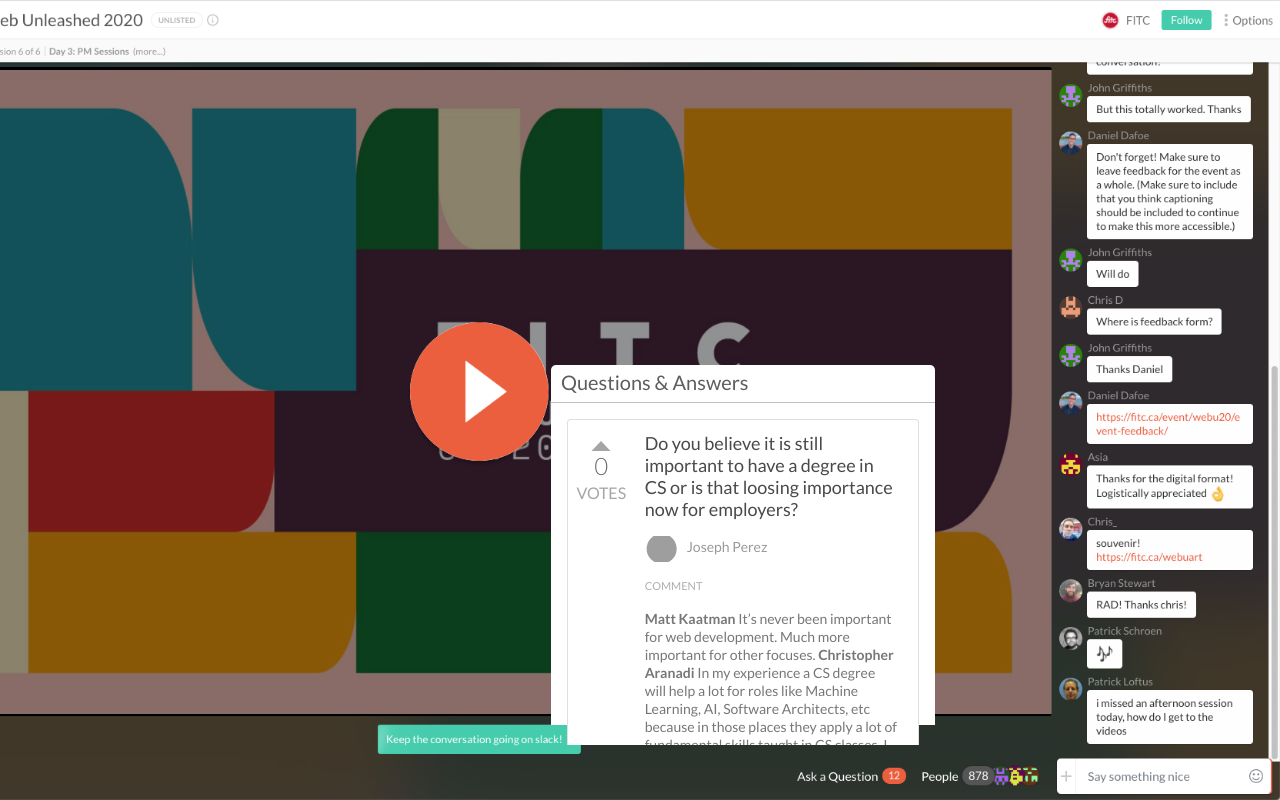
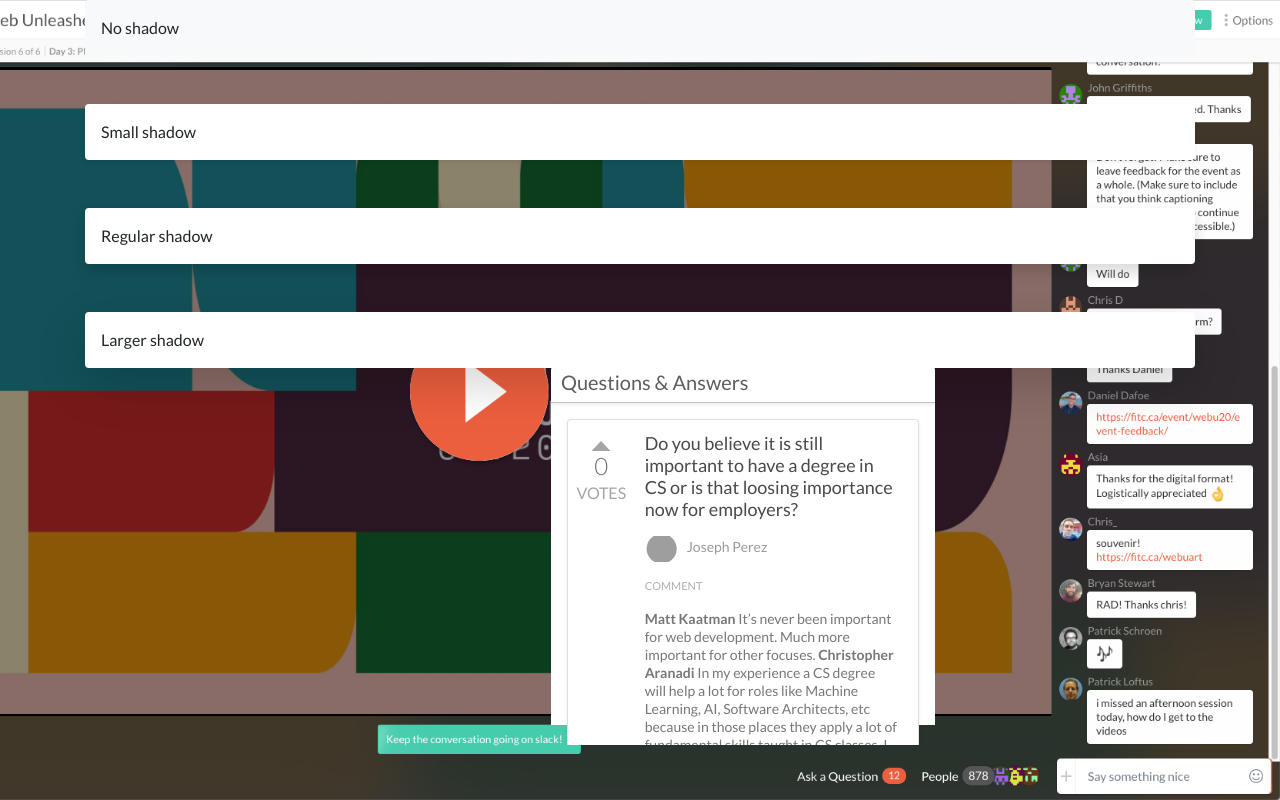
Before and after one commit to josephracca/MC_13_UpVote, a plain HTML site: page index.html in a window 1280 px wide. Drawn offline with nearby package versions, Linux system fonts and the light colour scheme; grey boxes are pictures that could not be loaded.

Commit message:
shadow additions

```diff
--- a/index.html
+++ b/index.html
@@ -18,14 +18,21 @@
 </head>
 
 <body>
+
+    <div class="container">
+        <div class="shadow-none p-3 mb-5 bg-light rounded">No shadow</div>
+<div class="shadow-sm p-3 mb-5 bg-white rounded">Small shadow</div>
+<div class="shadow p-3 mb-5 bg-white rounded">Regular shadow</div>
+<div class="shadow-lg p-3 mb-5 bg-white rounded">Larger shadow</div>
+    </div>
     <div class="container stickyFooter px-0 roundedTopCorners">
-        <div class="borders roundedTopCorners">
+        <div class="borders roundedTopCorners shadow-sm">
             <h1 class="stickyHeader">Questions & Answers</h1>
         </div>
         <div class="overflowScroll">
 
             <ul class="list-group py-3 px-3">
-                <li class="list-group-item">
+                <li class="list-group-item shadow-sm">
                     <div class="row">
                         <div class="col-2 text-center px-0">
                             <p>
@@ -72,7 +79,7 @@
                         </div>
                     </div>
                 </li>
-                <li class="list-group-item">
+                <li class="list-group-item shadow-sm">
                     <div class="row">
                         <div class="col-2 text-center px-0">
                             <p>
```
